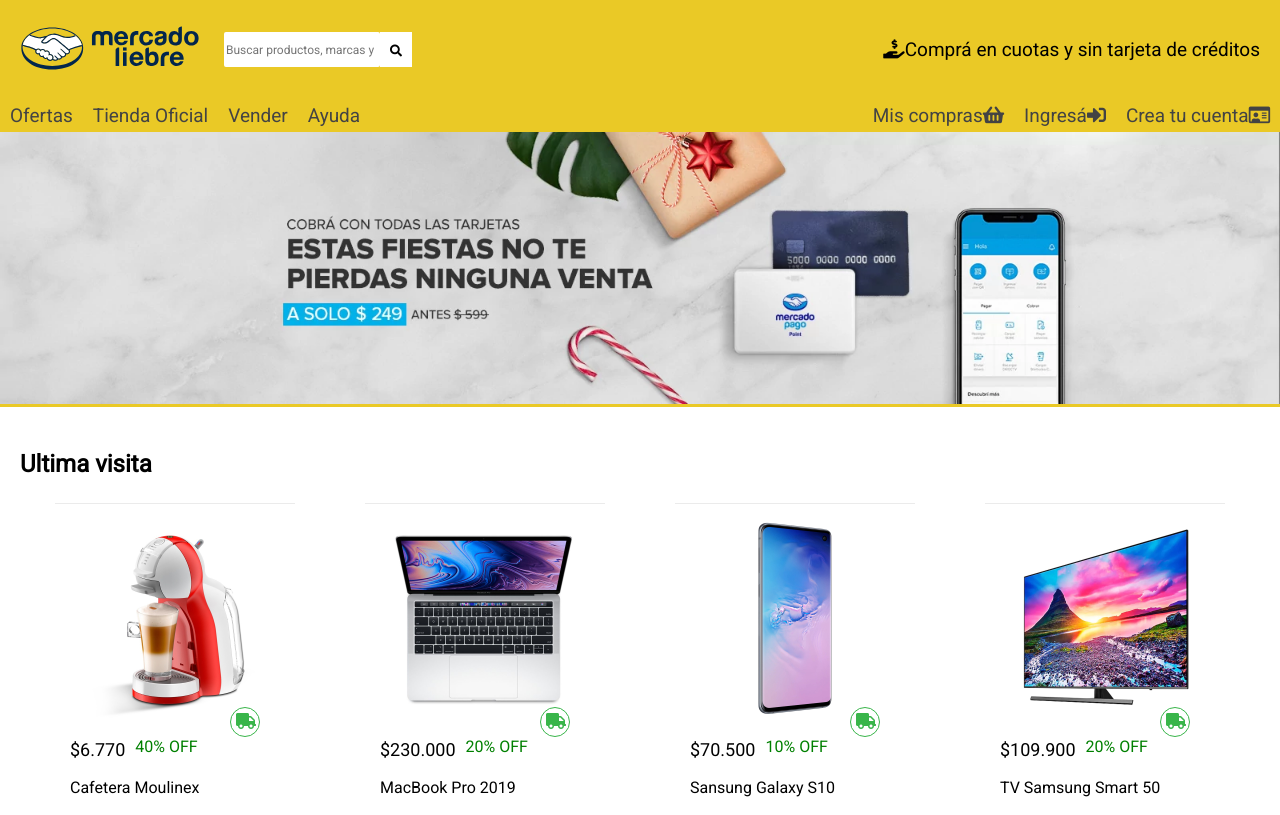
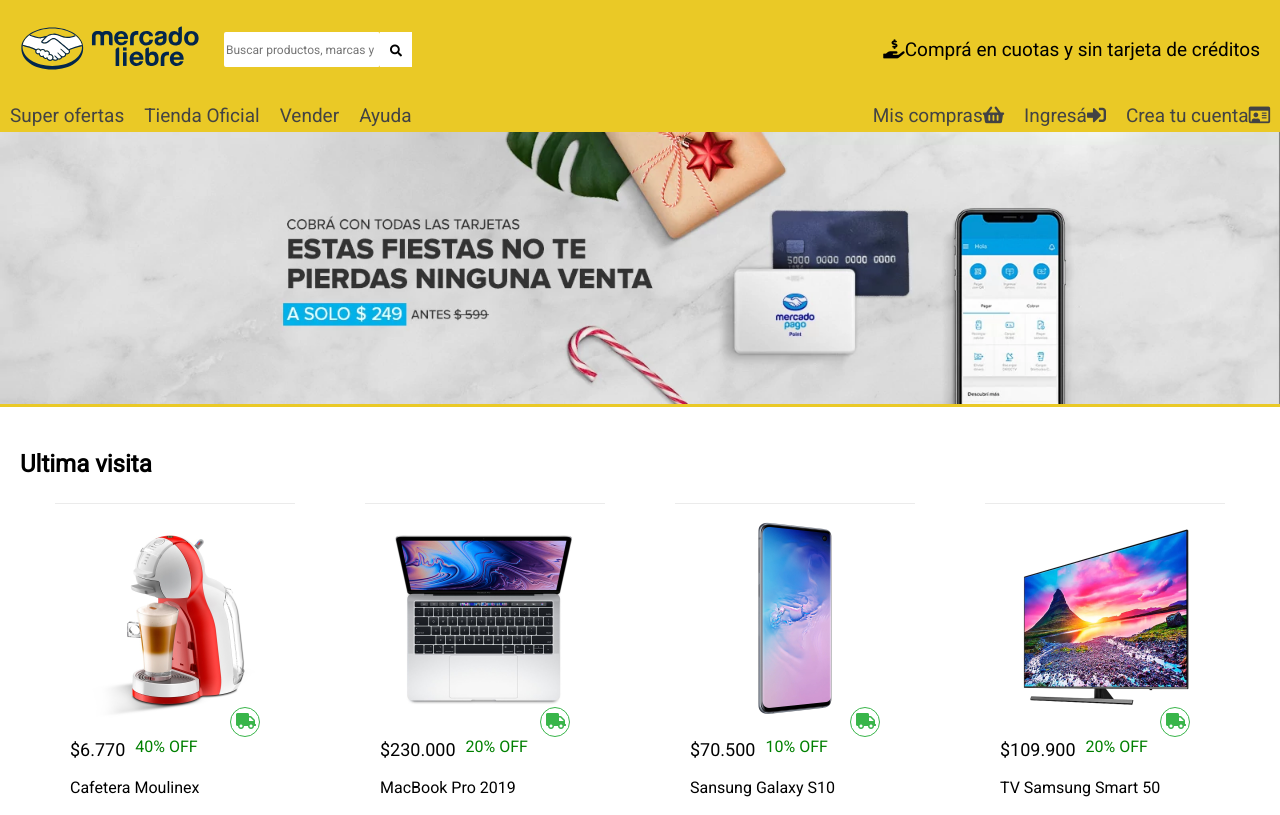
Before and after one commit to sstedoldi/MercadoLiebre, a website: page views/home.html in a window 1280 px wide. Shown: the top 815 px of the page. Drawn offline with Linux system fonts and the light colour scheme; files that its build step writes are made by us from their sources; files whose address does not match are found by name.

Commit message:
modifique el home para prueba

```diff
--- a/views/home.html
+++ b/views/home.html
@@ -31,7 +31,7 @@
       <!-- ############# -->
       <nav class="main-header-nav-bar">
         <ul class="left-nav-bar">
-          <li><a href="#">Ofertas</a></li>
+          <li><a href="#">Super ofertas</a></li>
           <li><a href="#">Tienda Oficial</a></li>
           <li><a href="#">Vender</a></li>
           <li><a href="#">Ayuda</a></li>
```
